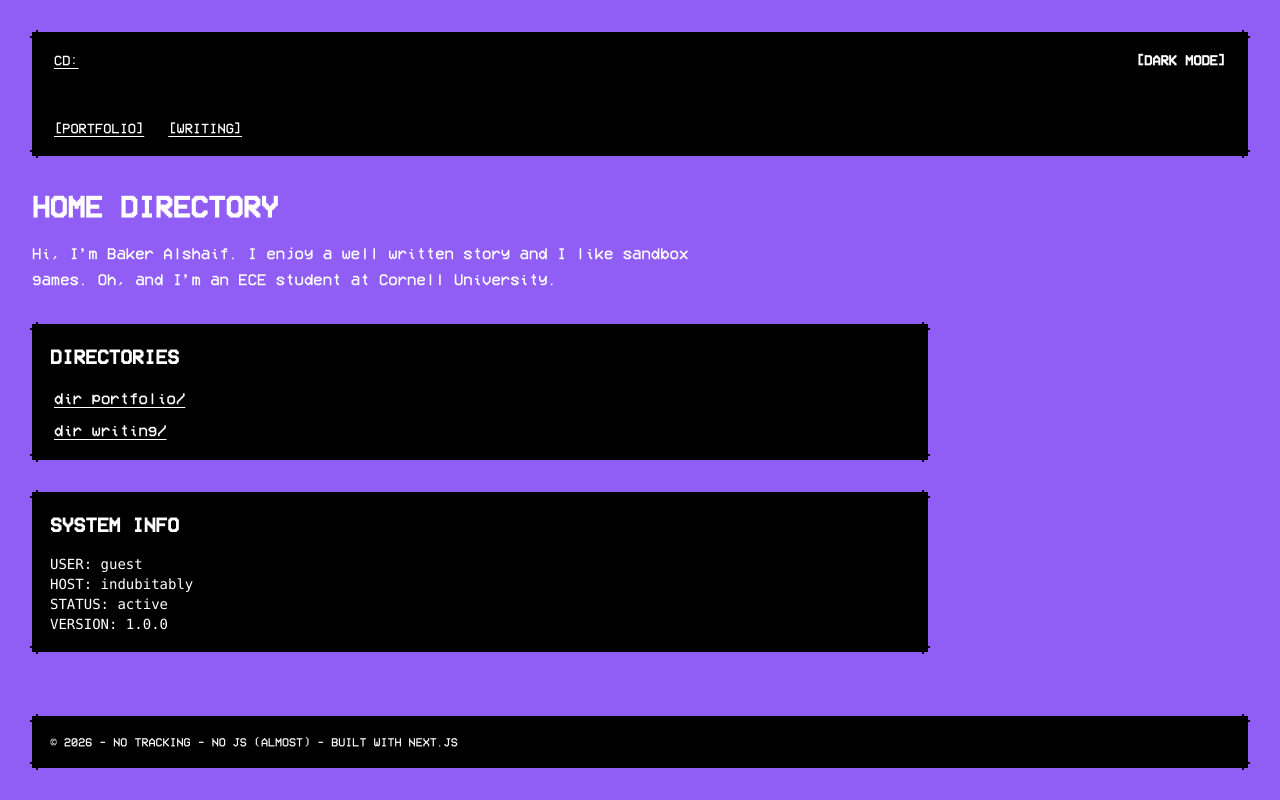
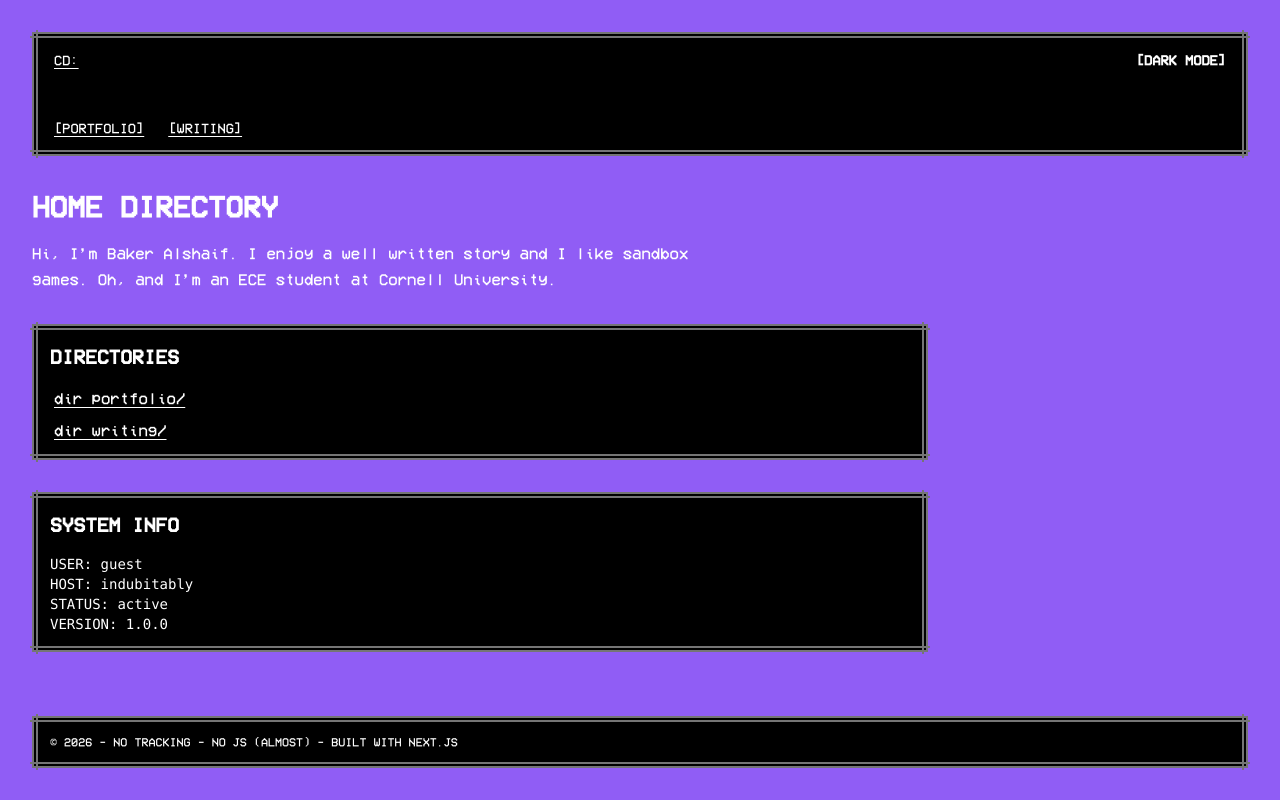
Before and after one commit to Rino6357/Indubitable, a Next.js app: page /Indubitable/ in a window 1280 px wide. Built offline with nearby package versions, Linux system fonts and the light colour scheme.

Commit message:
Reconcile background and border colors in globals.css
- Added --pixel-border: #757575 to :root.
- Updated pixel-box utility and pseudo-elements to use var(--pixel-border).
- Confirmed --background is set to #905df5.
- Fixed merge conflicts where borders were incorrectly using the background color.

```diff
--- a/src/app/globals.css
+++ b/src/app/globals.css
@@ -7,6 +7,7 @@
   --border: #000000;
   --pixel-bg: #000000;
   --pixel-text: #ffffff;
+  --pixel-border: #757575;
 
   /* Tailwind Typography Overrides */
   --tw-prose-body: var(--foreground);
@@ -74,7 +75,7 @@ a:hover {
 }
 
 @utility pixel-box {
-  border: 2px solid var(--pixel-bg);
+  border: 2px solid var(--pixel-border);
   position: relative;
   background: var(--pixel-bg);
   color: var(--pixel-text);
@@ -113,8 +114,8 @@ a:hover {
     bottom: -4px;
     left: 2px;
     right: 2px;
-    border-left: 2px solid var(--pixel-bg);
-    border-right: 2px solid var(--pixel-bg);
+    border-left: 2px solid var(--pixel-border);
+    border-right: 2px solid var(--pixel-border);
     pointer-events: none;
   }
 
@@ -125,8 +126,8 @@ a:hover {
     bottom: 2px;
     left: -4px;
     right: -4px;
-    border-top: 2px solid var(--pixel-bg);
-    border-bottom: 2px solid var(--pixel-bg);
+    border-top: 2px solid var(--pixel-border);
+    border-bottom: 2px solid var(--pixel-border);
     pointer-events: none;
   }
 }
```
